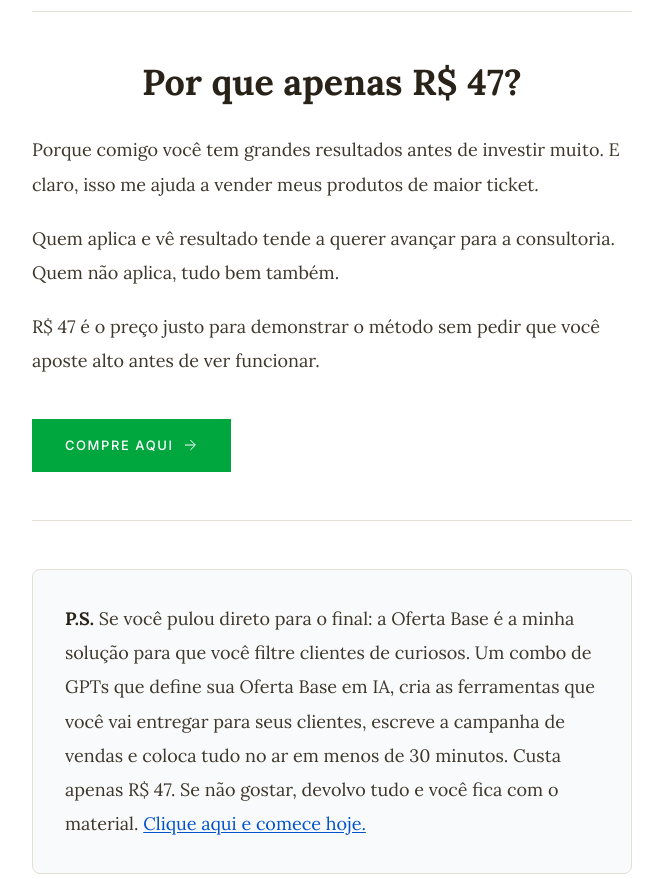
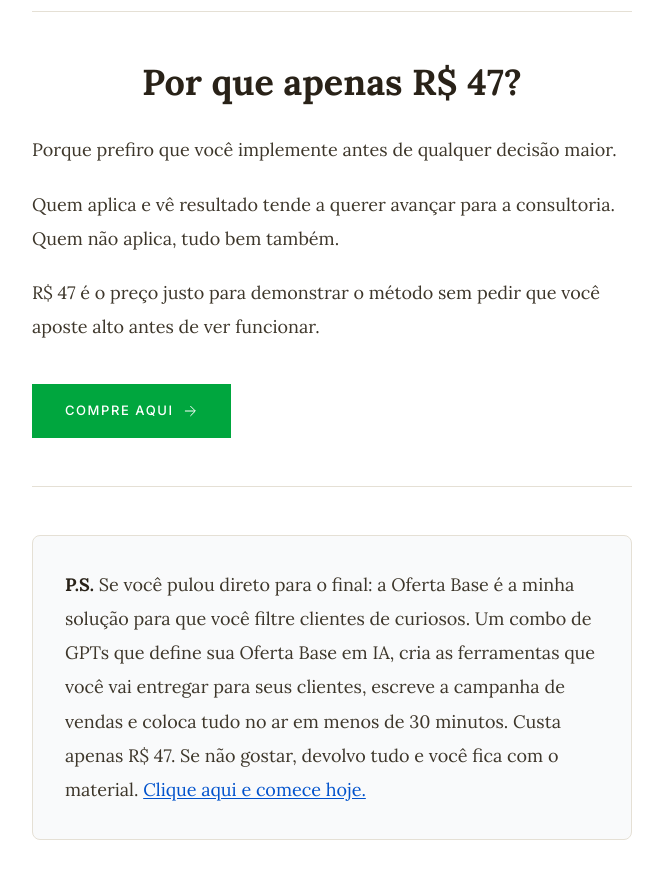
Before and after one commit to felipepavao/felipepavao, a React (Vite) app: page / in a window 1280 px wide. Shown: the part 5860-6739 px from the top of the page, without its empty margins (308-971 px from the left). Built offline with nearby package versions, Linux system fonts and the light colour scheme; no server answers.

Commit message:
Update pricing rationale copy

```diff
--- a/src/pages/HomePage.jsx
+++ b/src/pages/HomePage.jsx
@@ -359,8 +359,7 @@ export default function HomePage() {
 
       <div className="space-y-5 font-body text-[18px] leading-[1.9] text-ink-800">
         <p>
-          Porque comigo você tem grandes resultados antes de investir muito. E claro,
-          isso me ajuda a vender meus produtos de maior ticket.
+          Porque prefiro que você implemente antes de qualquer decisão maior.
         </p>
         <p>
           Quem aplica e vê resultado tende a querer avançar para a consultoria. Quem
```
